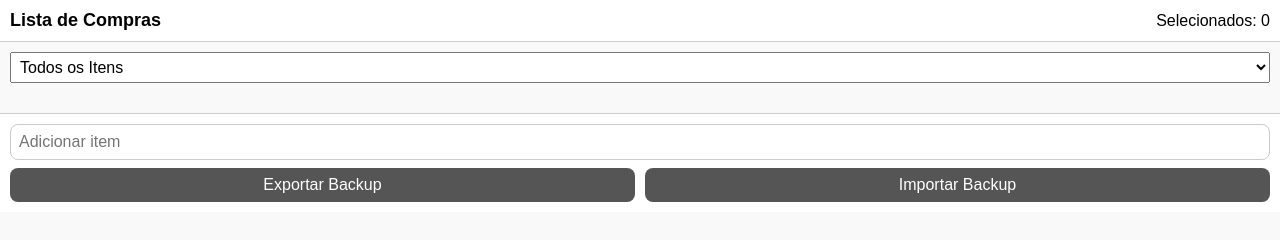
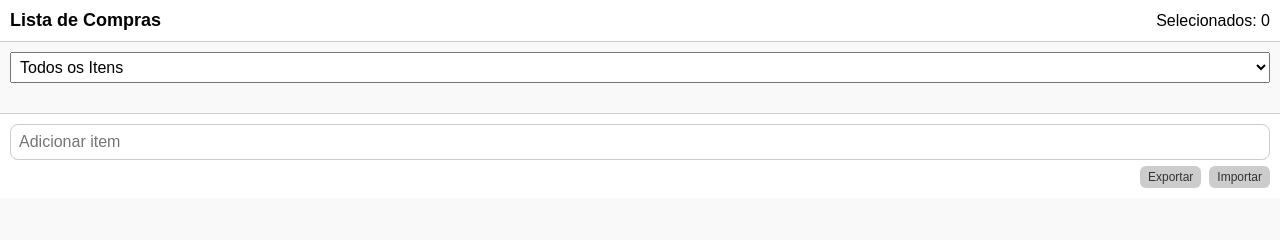
Before and after one commit to Nando0701/Lista-de-Mercado, a plain HTML site: page index.html in a window 1280 px wide. Drawn offline with Linux system fonts and the light colour scheme.

Commit message:
Add files via upload

```diff
--- a/index.html
+++ b/index.html
@@ -20,12 +20,10 @@
         footer { background: #fff; padding: 10px; border-top: 1px solid #ccc; box-sizing: border-box; }
         .input-area { display: flex; width: 100%; }
         .input-area input { flex-grow: 1; padding: 8px; border: 1px solid #ccc; border-radius: 8px; font-size: 16px; box-sizing: border-box; width: 100%; }
-        .button-area { display: flex; gap: 10px; margin-top: 8px; }
-        .button-area button { flex: 1; padding: 8px; border: none; background: #555; color: white; border-radius: 8px; cursor: pointer; font-size: 16px; }
+        .backup-area { display: flex; gap: 8px; margin-top: 6px; justify-content: flex-end; }
+        .backup-area button { padding: 4px 8px; border: none; background: #ccc; color: #333; border-radius: 6px; cursor: pointer; font-size: 12px; }
 
-        @media (max-width: 500px) {
-            .button-area { flex-direction: column; }
-        }
+        .backup-area button:hover { background: #bbb; }
     </style>
 </head>
 <body>
@@ -49,9 +47,9 @@
     <div class="input-area">
         <input type="text" id="newItem" placeholder="Adicionar item" onkeypress="handleKey(event)">
     </div>
-    <div class="button-area">
-        <button onclick="exportBackup()">Exportar Backup</button>
-        <button onclick="importBackup()">Importar Backup</button>
+    <div class="backup-area">
+        <button onclick="exportBackup()">Exportar</button>
+        <button onclick="importBackup()">Importar</button>
     </div>
 </footer>
 
```
